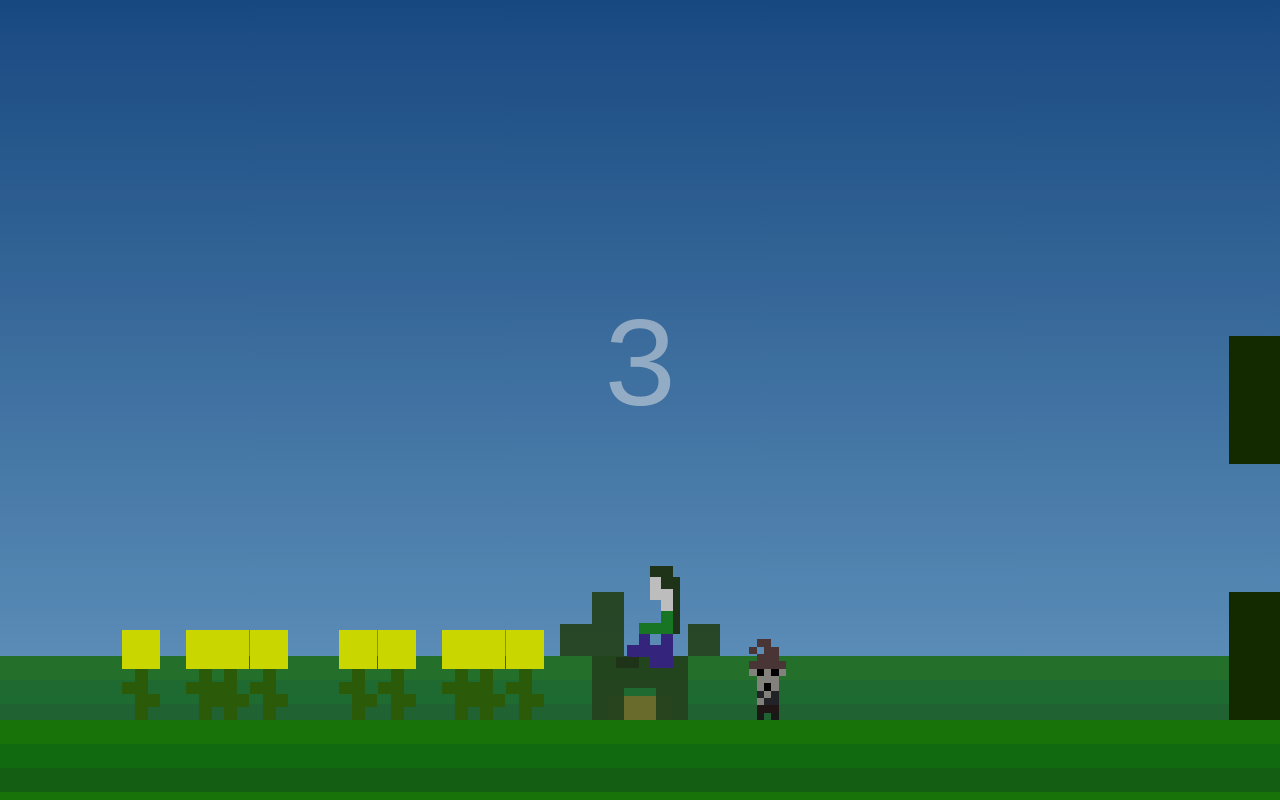
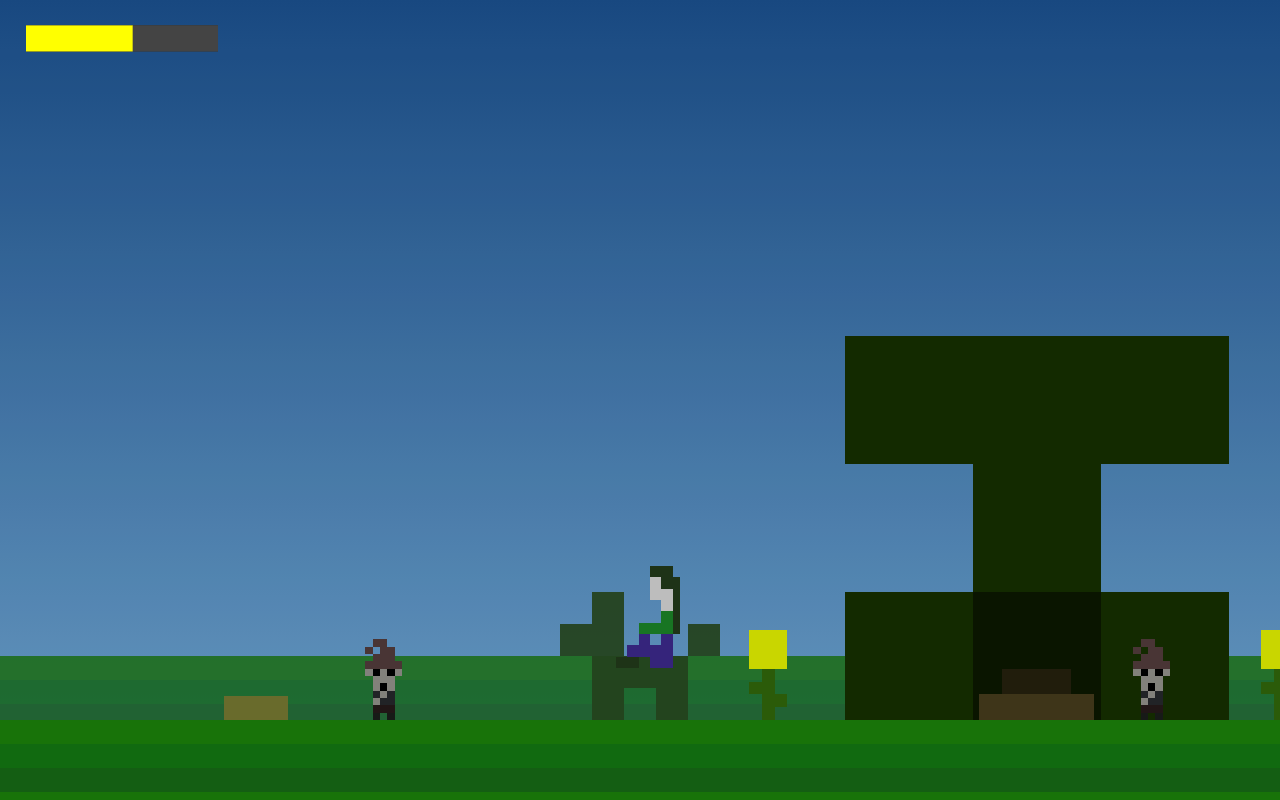
Before and after one commit to jordanjwatkins/gnomedom, a website: page index.html in a window 1280 px wide. Drawn offline with Linux system fonts and the light colour scheme.

Commit message:
coinflowers pickable, game-over and win states, world end, coin bar

```diff
--- a/index.html
+++ b/index.html
@@ -28,7 +28,6 @@
 <body>
     <canvas class="canvas"></canvas>
     <div class="horse"><div></div></div>
-    <div class="girl"><div></div></div>
 
 	<div class="ground fore"></div>
 	<div class="ground back"></div>
--- a/js/camp.js
+++ b/js/camp.js
@@ -39,10 +39,13 @@ function addCamp(x) {
 }
 
 function coinFlower(x) {
-    thing = addEntity({ x: x + 60, width: 3, height: 7, things: misc, className: 'coinflower' });
+    thing = addEntity({ x: x, width: 3, height: 7, things: misc, className: 'coinflower' });
 
-    thing['sprite'] = images['coinflower'];
+    thing.sprite = images.coinflower;
 
     thing.sH = 7;
     thing.sW = 3;
+
+    thing.canBePickedUp = true;
+    thing.bloomHour = Math.random() * 24;
 }
--- a/js/canvas.js
+++ b/js/canvas.js
@@ -35,10 +35,33 @@ function renderWall(wall) {
 
 function renderCoinFlower(thing) {
     thing.sprite = images['coinflower'];
-    thing.sW = 3;
-    thing.sH = 7;
 
-    draw(thing, 0);
+    if (boxesCollide(elHorse, thing)) {
+        if (thing.canBePickedUp) {
+
+            draw(thing, 1);
+
+            //console.log('horse/flower');
+            thing.canBePickedUp = false;
+            elHorse.coins++;
+        } else {
+            draw(thing, 0);
+        }
+    } else {
+        (thing.canBePickedUp) ? draw(thing, 1) : draw(thing, 0);
+
+        //console.log(thing.bloomHour, hour);
+
+        if (thing.bloomHour > hour && thing.bloomHour < hour + 0.01) thing.canBePickedUp = true;
+    }
+}
+
+function renderCoinBar() {
+    drawRect(coinBar, coinBar.x, darknessCtx);
+
+    coinValue.width = (elHorse.coins > 0) ? elHorse.coins * unit / 3 : 0;
+
+    drawRect(coinValue, coinValue.x, darknessCtx);
 }
 
 let timeValue;
@@ -123,10 +146,12 @@ function draw(thing, frame, offset = 0, offsetY) {
     );
 }
 
-function drawRect(thing, spriteX) {
-    if (ctx.fillStyle !== thing.color) ctx.fillStyle = thing.color || '#000';
+function drawRect(thing, spriteX, context) {
+    context = context || ctx;
 
-    ctx.fillRect(Math.round(spriteX), thing.y, thing.width, thing.height);
+    if (context.fillStyle !== thing.color) context.fillStyle = thing.color || '#000';
+
+    context.fillRect(Math.round(spriteX), thing.y, thing.width, thing.height);
 }
 
 function lightOnScreen(light) {
--- a/js/gnome.js
+++ b/js/gnome.js
@@ -24,10 +24,11 @@ function addGnome(x, y, width, height) {
 
     gnome.moveType = 'standing';
     gnome.filter = 'poor';
+    gnome.task = 'idle';
 
     gnome.maxCoins = 1;
 
-    gnome.villagePos = -60 * unit + 40 * unit * Math.random();
+    gnome.villagePos = -20 * unit + 60 * unit * Math.random();
     gnome.campX = gnome.x;
 
     gnome.speed = unit / 5;
@@ -122,9 +123,13 @@ function attackGnome(gnome, target) {
 }
 
 function handlePoor(gnome) {
+    if (!fireLit) return;
+
     if (gnome.coins > 0) {
         gnome.filter = 'green';
+
         headHome(gnome);
+
         if (gnome.camp && gnome.camp.pop) gnome.camp.pop--;
 
         return;
@@ -135,11 +140,11 @@ function handlePoor(gnome) {
 
         return;
     } else {
-        gnome.wait = 20;
+        gnome.wait = 7;
     }
 
     // coin sense radius
-    closeTargetDistance = 50 * unit;
+    closeTargetDistance = 150 * unit;
 
     if (!gnome.closeTarget || !gnome.closeTarget.active) gnome.closeTarget = null;
 
@@ -155,7 +160,7 @@ function chooseWalkTarget(gnome) {
         walkToTarget(gnome, gnome.closeTarget.x);
 
         gnome.headedHome = false;
-    } else if (Math.abs(gnome.x - gnome.campX) < 10) {
+    } else if (atTarget(gnome, gnome.home)) {
         if (gnome.headedHome) {
             console.log('already at home');
 
@@ -171,7 +176,9 @@ function chooseWalkTarget(gnome) {
 function headHome(gnome) {
     gnome.headedHome = true;
 
-    (gnome.filter === 'poor' || gnome.filter === 'evil') ? walkToTarget(gnome, gnome.campX) : walkToTarget(gnome, gnome.villagePos);
+    //console.log(' head home');
+
+    walkToTarget(gnome, gnome.home);
 }
 
 function walkToTarget(thing, target) {
@@ -195,14 +202,13 @@ function tryForCloserTarget(thing, target) {
 function updateGnome(gnome) {
     if (!gnome.active) return;
 
+    gnome.home = (gnome.filter === 'poor' || gnome.filter === 'evil') ? gnome.campX : gnome.villagePos;
+
     if (gnome.filter === 'evil') {
-        if (gnome.coins >= gnome.maxCoins || !night) {
-            setTimeout(()=>{
-                walkToTarget(gnome, gnome.campX);
-            }, 350);
+        if ((gnome.coins >= gnome.maxCoins || !night) && gnome.leftHome) {
+            walkToTarget(gnome, gnome.campX);
 
-            if (gnome.x > gnome.campX + 1 * unit && gnome.x < gnome.campX + 2 * unit) {
-               // console.log('gnome out');
+            if (gnome.x > gnome.campX - 1 * unit && gnome.x < gnome.campX + 4 * unit) {
                 gnome.active = false;
                 gnomePool.push(gnome);
             }
@@ -246,39 +252,44 @@ function updateGnome(gnome) {
             (gnome.campX - gnome.villagePos) ? walkToTarget(gnome, 100000) : walkToTarget(gnome, -100000);
         }
     } else if (gnome.filter === 'poor') {
-        //console.log('update poor gnome');
         handlePoor(gnome);
     } else {
+        // target sense radius
+        closeTargetDistance = 1550 * unit;
+
         if (gnome.filter === 'green') {
+            gnome.closeTarget = null;
+            gnome.moveType = 'standing';
+
             berries.forEach((berry, index) => {
                 if (berry.coins > 0 && boxesCollide(gnome, berry)) {
-
                     berry.sated = false;
                     berry.coins = 0;
                     berry.y = berry.y - 4 * unit;
 
                     gnome.filter = (index) ? 'blue' : 'default';
+
+                    return;
                 } else if (berry.coins > 0) {
                     tryForCloserTarget(gnome, berry);
                 }
             });
 
-            if (gnome.closeTarget && gnome.closeTarget.active) {
-                chooseWalkTarget(gnome);
+            chooseWalkTarget(gnome);
 
-                moveGnome(gnome);
+            moveGnome(gnome);
 
-                gnome.closeTarget = null;
+            gnome.closeTarget = null;
 
-                return;
-            }
+            return;
         }
 
         // move toward village
         if (gnome.moveType === 'standing') {
-            if (!gnome.task) {
-                walkToTarget(gnome, gnome.villagePos);
-            }
+            //gnome.task = 'idle';
+            //if (!gnome.task) {
+                //walkToTarget(gnome, gnome.villagePos);
+            //}
         }
 
         // stop at village
@@ -299,15 +310,25 @@ function updateGnome(gnome) {
             }
 
             // guard wall
+            //gnome.closeTarget = walls[0].x + 3 * unit + 8 * unit * Math.random();
+            //walkToTarget(gnome, gnome.closeTarget);
+
+            //if (gnome.filter === 'default') console.log('attacker task:', gnome.task);
+
             if (gnome.task === 'idle' && gnome.filter === 'default') {
-                gnome.closeTarget = walls[0].x + 3 * unit + 10 * unit * Math.random();
+                console.log('guard wall');
+                gnome.closeTarget = walls[0].x + 3 * unit + 8 * unit * Math.random();
+
                 walkToTarget(gnome, gnome.closeTarget);
+
                 gnome.task = 'defend';
             }
 
             if (atTarget(gnome, gnome.closeTarget)) {
                 gnome.moveType = 'standing';
             }
+        } else {
+            chooseWalkTarget(gnome);
         }
     }
 
--- a/js/init.js
+++ b/js/init.js
@@ -20,8 +20,9 @@ function init() {
     loadImage('./images/gnome-stand.gif', 'gnomeStand');
     loadImage('./images/campfire-sheet.gif', 'campfire');
     loadImage('./images/wall-sheet.gif', 'wall');
-    loadImage('./images/coinflower2.gif', 'coinflower');
+    loadImage('./images/coinflower.gif', 'coinflower');
     loadImage('./images/base-sheet.gif', 'base');
+    loadImage('./images/wave.gif', 'wave');
 
     darknessLayer();
 
@@ -47,7 +48,7 @@ function setWorldSize() {
     worldHeight = elWorld.clientHeight;
     uWorldHeight = elWorld.clientHeight / unit;
 
-    elWorld.x = (resizeDelta) ? elWorld.x / resizeDelta : 50 * unit;
+    elWorld.x = 20 * unit;
 
     elHorse.y = elWorld.clientHeight - elHorse.clientHeight;
     elHorse.width = elHorse.clientWidth;
@@ -88,6 +89,8 @@ function addEntities() {
         this.coins = 0;
 
         if (this.level === 1) {
+            fireLit = true;
+
             this.maxCoins = 9;
 
             // red berry
@@ -128,6 +131,18 @@ function addEntities() {
     addGnome(-40);
     addGnome(20);
 
+    coinFlower(-10);
+    coinFlower(30);
+
+    // dead-end
+    addEntity({ x: 144, width: 13, height: 22, things: misc, className: 'bush' });
+    addEntity({ x: 145, width: 10, height: 20, things: misc }).color = '#333';
+
+    // water
+    addEntity({ x: 180, width: 60, height: 10, things: misc }).color = '#2500FF';
+    //addEntity({ x: 180, width: 60, height: 10, things: misc }).color = '#002133';
+    coinFlower(30);
+
     // evil fire
     thing = fire(-269, 13, 17);
     thing.evil = true;
@@ -149,8 +164,24 @@ function addEntities() {
         thing = addGnome(-269);
         thing.filter = 'evil';
         thing.moveType = 'walking';
-        thing.speed = unit / 4;
+        thing.speed = unit / 3;
+
+        // avoid evil not appearing when horse is over fire during spawn
+        let t = thing;
+
+        t.leftHome = false;
+
+        setTimeout(function () {
+            t.leftHome = true;
+        }, 500);
     }
+
+    // coins bar
+    coinBar = addEntity({ x: 2, y: 2, width: 15, height: 2, className: 'bar' });
+    coinBar.color = '#444';
+
+    coinValue = addEntity({ x: 2, y: 2, width: 15, height: 2, className: 'bar' });
+    coinValue.color = '#ffff00';
 }
 
 function fire(x, width, height, type) {
--- a/js/input.js
+++ b/js/input.js
@@ -1,4 +1,3 @@
-
 function keydown(e) {
     if (e.which == 37) keys.left = true;
     if (e.which == 39) keys.right = true;
@@ -25,6 +24,11 @@ function test() {
 }
 
 function keyMove() {
+    // stop on right side
+    if (elHorse.x > 125 * unit) {
+        keys.right = false;
+    }
+
     if (keys.left) {
         horseMove(delta, 1);
 
--- a/js/update.js
+++ b/js/update.js
@@ -21,9 +21,14 @@ function update(timestamp) {
 
     updateDayNight();
 
+    renderCoinBar();
+
     // game over
     if (elHorse.coins < 0) {
         elHorse.classList.add('dead');
+        document.body.classList.add('game-over');
+    } else if (elHorse.x < -390 * unit) {
+        document.body.classList.add('win');
     } else {
         keyMove();
     }
@@ -32,11 +37,13 @@ function update(timestamp) {
 }
 
 function maybeRender(thing) {
-    if (thing.className.match('campfire')) renderFire(thing);
-    if (thing.className.match('bush')) { thing.color = '#006400'; }
-    if (thing.className.match('coinflower')) renderCoinFlower(thing);
+    if (thing.className.match('campfire')) return renderFire(thing);
+    if (thing.className.match('coinflower')) return renderCoinFlower(thing);
+    if (thing.className.match('bar')) return renderCoinBar(thing);
 
-    if (thing.color) { draw(thing, 0); }
+    if (thing.className.match('bush')) thing.color = '#006400';
+
+    if (thing.color) draw(thing, 0);
 }
 
 function updateCoinTaker() {
--- a/js/vars.js
+++ b/js/vars.js
@@ -12,7 +12,11 @@ let darknessCanvas, darknessCtx;
 
 let villagePos;
 
+let coinBar, coinValue;
+
 let night = false;
+
+let fireLit = false;
 
 const berries = [];
 
--- a/package.json
+++ b/package.json
@@ -4,7 +4,7 @@
   "description": "",
   "main": "js/app.js",
   "scripts": {
-    "test": "echo \"Error: no test specified\" && exit 1",
+    "dev": "http-server",
     "setup": "rm -rf build && mkdir build && touch build/index.js",
     "concatjs": "concat -o build/index.js ./js/vars.js ./js/camp.js ./js/canvas.js ./js/update.js ./js/projectile.js ./js/misc.js ./js/input.js ./js/horse.js ./js/gnome.js ./js/entity.js ./js/coins.js ./js/app.js ./js/init.js && google-closure-compiler-js build/index.js > build/index.min.js --compilationLevel SIMPLE --assumeFunctionWrapper true",
     "gcc": "google-closure-compiler-js -h"
@@ -14,6 +14,7 @@
   "devDependencies": {
     "concat": "^1.0.3",
     "google-closure-compiler-js": "^20170806.0.0",
+    "http-server": "^0.10.0",
     "uglify-js": "^3.0.28"
   }
 }
--- a/styles/base.css
+++ b/styles/base.css
@@ -7,18 +7,49 @@ body div, :before, :after {
     image-rendering: -moz-crisp-edges;
 }
 
+body:before, body:after {
+    content: '';
+    transition: 0.3s ease-in-out;
+}
+
 body:before {
-    content: '';
     background: #1e5799;
     width: 100%;
     height: 100%;
-    transition: 0.3s ease-in-out;
     pointer-events: none;
     z-index: 9000;
 }
 
+body:after {
+    content: 'love';
+    font-size: 2vw;
+    color: #fff;
+    transition: 0.3s ease-in-out;
+    width: 100%;
+    text-align: center;
+    font-family: monospace;
+    top: 50%;
+    transform: translateY(-50%);
+    z-index: 9001;
+}
+
 body.loaded:after, body.loaded:before {
     opacity: 0;
+}
+
+body.game-over:after, body.game-over:before,
+body.win:after, body.win:before {
+    opacity: 1;
+    transition: 5s;
+    font-size: 6vw;
+}
+
+body.game-over:after {
+    content: 'well and truly lost...';
+}
+
+body.win:after {
+    content: 'once lost, now found...';
 }
 
 html, body {
```
Also changed, not shown: images/coinflower.gif (added), images/wave.gif (added). Lines whose indentation alone changed are shown as unchanged.
